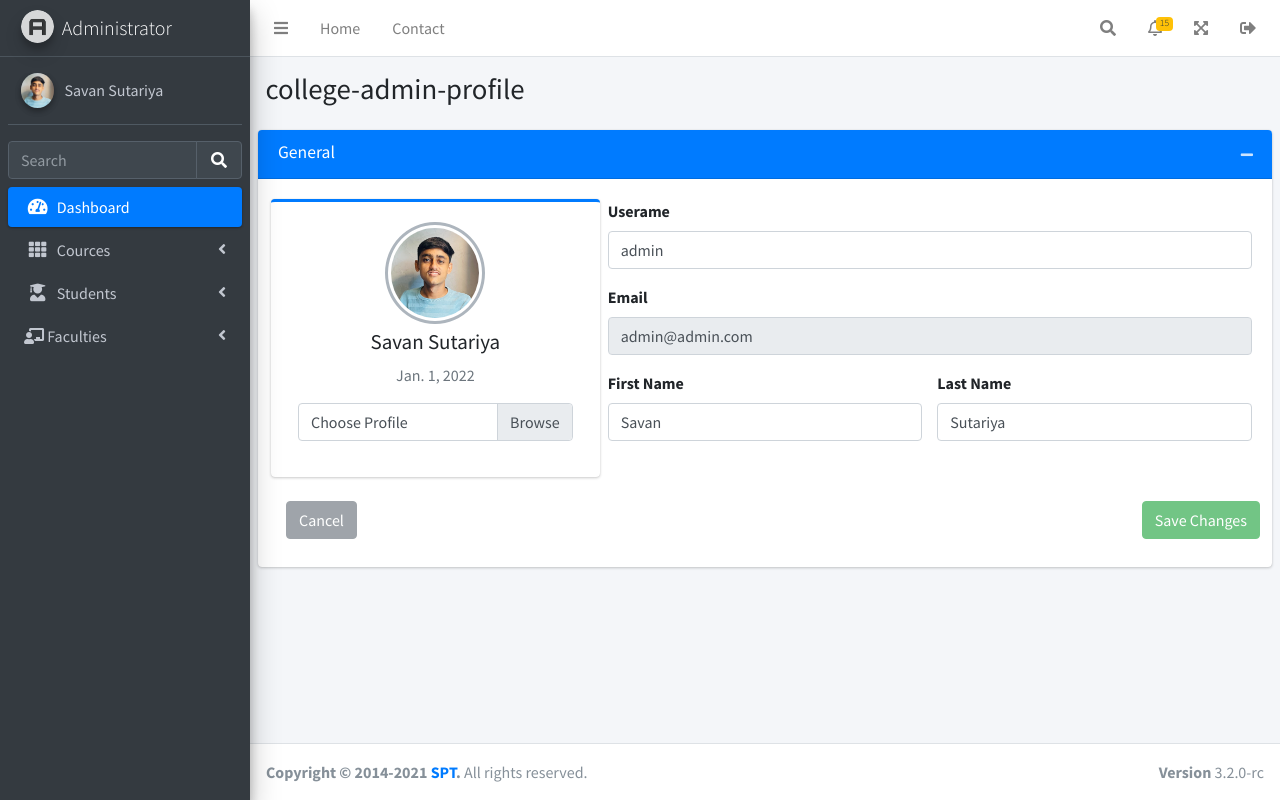
After one commit to SavanSutariya/StudentProgressTracker, a Django app: page /college/profile/ in a window 1280 px wide. The commit adds this page. Run offline with Django 3.2, Linux system fonts and the light colour scheme; a user stored in the database is signed in; data comes from the database, SQL or seed files in the repository; both versions use the stored data as it was after the commit; some libraries are stand-ins or nearby versions.

Commit message:
college : user profile form and image validator implimented

```diff
--- a/college/adminViews.py
+++ b/college/adminViews.py
@@ -4,7 +4,11 @@ from .models import *
 from django.core.exceptions import PermissionDenied
 from django.contrib import messages
 def is_college_admin(user):
-    return user.userType == '1'
+    '''checks if authenticated and is a college admin'''
+    if user.is_authenticated:
+        return user.userType == '1'
+    else:
+        return False
 
 @user_passes_test(is_college_admin, login_url='/')
 def Home(request):
@@ -183,3 +187,6 @@ def add_faculty(request):
             return redirect('college-faculties-list')
 
     return render(request,'college/add_faculty.html')
+@user_passes_test(is_college_admin, login_url='/')
+def user_profile(request):
+    return render(request,'college/user_profile.html')
--- a/college/templates/college/base.html
+++ b/college/templates/college/base.html
@@ -24,7 +24,7 @@
     <!-- Theme style -->
     <link rel="stylesheet" href="{% static 'college/dist/css/adminlte.min.css' %}">
     <!-- SweetAlert2 -->
-    <!-- <link rel="stylesheet" href="{% static 'college/plugins/sweetalert2-theme-bootstrap-4/bootstrap-4.min.css' %}"> -->
+    <link rel="stylesheet" href="{% static 'college/plugins/sweetalert2-theme-bootstrap-4/bootstrap-4.min.css' %}">
     <!-- Toastr -->
     <link rel="stylesheet" href="{% static 'college/plugins/toastr/toastr.min.css' %}">
     <!-- overlayScrollbars -->
@@ -127,7 +127,7 @@
         <aside class="main-sidebar sidebar-dark-primary elevation-4">
             <!-- Brand Logo -->
             <a href="index3.html" class="brand-link">
-                <img src="{{user.college.logo.url}}" alt="AdminLTE Logo" class="brand-image img-circle elevation-3"
+                <img src="{{user.college.logo.url}}" alt="Admin Logo" class="brand-image img-circle elevation-3"
                     style="opacity: .8">
                 <span class="brand-text font-weight-light">{{user.college.name}}</span>
             </a>
@@ -140,7 +140,7 @@
                         <img src="{{user.profile_pic.url}}" class="img-circle elevation-2" alt="User Image">
                     </div>
                     <div class="info">
-                        <a href="#" class="d-block">{{user.first_name}} {{user.last_name}}</a>
+                        <a href="{% url 'college-admin-profile' %}" class="d-block">{{user.first_name}} {{user.last_name}}</a>
                     </div>
                 </div>
 
@@ -302,7 +302,7 @@
     <!-- Summernote -->
     <script src="{% static 'college/plugins/summernote/summernote-bs4.min.js' %}"></script>
     <!-- SweetAlert2 -->
-    <!-- <script src="{% static 'college/plugins/sweetalert2/sweetalert2.min.js' %}"></script> -->
+    <script src="{% static 'college/plugins/sweetalert2/sweetalert2.min.js' %}"></script>
     <!-- Toastr -->
     <script src="{% static 'college/plugins/toastr/toastr.min.js' %}"></script>
     <!-- overlayScrollbars -->
@@ -315,12 +315,11 @@
     <!-- <script src="{% static 'college/dist/js/pages/dashboard.js' %}"></script> -->
     <!-- Custom Script -->
     <script>
-        // var Toast = Swal.mixin({
-        //     toast: false,
-        //     position: 'top-end',
-        //     showConfirmButton: false,
-        //     timer: 3000
-        // });
+        var Toast = Swal.mixin({
+            toast: false,
+            showConfirmButton: true,
+            timer: 3000
+        });
         // Toast.fire({
             //     icon: 'success',
             //     title: 'Lorem ipsum dolor sit amet, consetetur sadipscing elitr.'
--- a/college/templates/college/college_faculties_list.html
+++ b/college/templates/college/college_faculties_list.html
@@ -36,7 +36,7 @@ Faculties
                             username
                         </th>
                         <th style="width: 20%" class="project-actions text-right">
-                            <a class="btn btn-primary btn-sm" href="#">
+                            <a class="btn btn-primary btn-sm" href="{% url 'college-add-faculty' %}">
                                 <i class="fas fa-plus">
                                 </i>
                                 New
--- a/college/templates/college/college_students_list.html
+++ b/college/templates/college/college_students_list.html
@@ -36,7 +36,7 @@ Studentss
                             username
                         </th>
                         <th style="width: 20%" class="project-actions text-right">
-                            <a class="btn btn-primary btn-sm" href="#">
+                            <a class="btn btn-primary btn-sm" href="{% url 'college-add-student' %}">
                                 <i class="fas fa-plus">
                                 </i>
                                 New
--- /dev/null
+++ b/college/templates/college/user_profile.html
@@ -0,0 +1,115 @@
+{% extends 'college/base.html' %}
+{% load static %}
+{% block site_title %}
+{{user.get_full_name}}
+{% endblock site_title %}
+{% block content %}
+<section class="content">
+    <div class="row">
+        <div class="col-md-12">
+            <div class="card card-primary">
+                <div class="card-header">
+                    <h3 class="card-title">General</h3>
+
+                    <div class="card-tools">
+                        <button type="button" class="btn btn-tool" data-card-widget="collapse" title="Collapse">
+                            <i class="fas fa-minus"></i>
+                        </button>
+                    </div>
+                </div>
+                <div class="card-body row">
+                    <!-- Profile Image -->
+                    <div class="card card-primary card-outline col-md-4">
+                        <div class="card-body box-profile">
+                            <div class="text-center">
+                                <img class="profile-user-img img-fluid img-circle" id="profile"
+                                    src="{{user.profile_pic.url}}" alt="{{user.username}}">
+                            </div>
+
+                            <h3 class="profile-username text-center">{{user.get_full_name}}</h3>
+
+                            <p class="text-muted text-center">{{user.date_joined.date}}</p>
+
+                            <div class="form-group">
+                                <div class="custom-file">
+                                    <input value="{{user.profile_pic.url}}" type="file" name="profile_pic"
+                                        class="custom-file-input" id="customFile" required
+                                        onchange="validateNPreviewImage(this); enableSave(this);">
+                                    <label class="custom-file-label" for="customFile">Choose Profile</label>
+                                </div>
+                            </div>
+
+                        </div>
+                        <!-- /.card-body -->
+                    </div>
+                    <!-- /.card -->
+                    <div class="col-md-8">
+                        <div class="form-group">
+                            <label for="userName">Userame</label>
+                            <input type="text" id="userName" class="form-control" value="{{user.username}}"
+                                onchange="enableSave(this)">
+                        </div>
+                        <div class="form-group">
+                            <label for="email">Email</label>
+                            <input type="text" disabled id="email" class="form-control" value="{{user.email}}">
+                        </div>
+                        <div class="row">
+                            <div class="form-group col-md-6">
+                                <label for="firstName">First Name</label>
+                                <input onchange="enableSave(this)" type="text" id="firstName" class="form-control" value="{{user.first_name}}">
+                            </div>
+                            <div class="form-group col-md-6">
+                                <label for="lastName">Last Name</label>
+                                <input onchange="enableSave(this)" type="text" id="lastName" class="form-control" value="{{user.last_name}}">
+                            </div>
+                        </div>
+                    </div>
+                    <div class="m-2 col-12">
+                        <a class="btn btn-secondary disabled" id="cancel_btn" href="">Cancel</a>
+                        <input type="submit" disabled value="Save Changes" class="btn btn-success float-right"
+                            id="save_btn">
+                    </div>
+                </div>
+
+                <!-- /.card-body -->
+            </div>
+            <!-- /.card -->
+        </div>
+    </div>
+</section>
+
+<script>
+    var profile = document.getElementById('profile');
+    var sveBtn = document.getElementById('save_btn');
+    var cancBtn = document.getElementById('cancel_btn');
+    var user_profile = document.getElementById('customFile');
+    var username = document.getElementById('userName');
+    var first_name = document.getElementById('firstName');
+    var last_name = document.getElementById('lastName');
+    function validateNPreviewImage(ele) {
+        var filePath = user_profile.value;
+        var file_ext = filePath.substr(filePath.lastIndexOf('.') + 1, filePath.length);
+        if (file_ext == "jpg" || file_ext == "jpeg" || file_ext == "png") {
+            console.log("File Extension : " + file_ext);
+            profile.src = window.URL.createObjectURL(ele.files[0])
+        }
+        else{
+            Toast.fire({
+                icon: 'error',
+                title: 'File format is invalid!'})
+            user_profile.setAttribute("value","{{user.profile_pic.url}}");
+        }
+        console.log(user_profile);
+    }
+    function enableSave(ele) {
+        if (user_profile.value != "" ||username.value != "{{user.username}}" || first_name.value != "{{user.first_name}}" || last_name.value != "{{user.last_name}}") {
+            sveBtn.removeAttribute("disabled");
+            cancBtn.classList.remove("disabled");
+        }
+        else {
+            sveBtn.setAttribute("disabled", "true");
+            cancBtn.classList.add("disabled");
+        }
+    }
+</script>
+{% endblock content %}
--- a/college/urls.py
+++ b/college/urls.py
@@ -4,6 +4,7 @@ from . import adminViews
 urlpatterns = [
     # college-admin urls
     path('' ,adminViews.Home, name="college-home"),
+    path('profile/',adminViews.user_profile, name="college-admin-profile"),
     path('courses/',adminViews.Course_list, name="college-course-list"),
     path('course/<int:pk>/',adminViews.subjects_list, name="subjects-list"),
     path('course/addcourse/',adminViews.add_course,name="college-add-course"),
```
Also changed, not shown: college/templates/college/update_course.html (added, +191 -0 lines), db.sqlite3.
